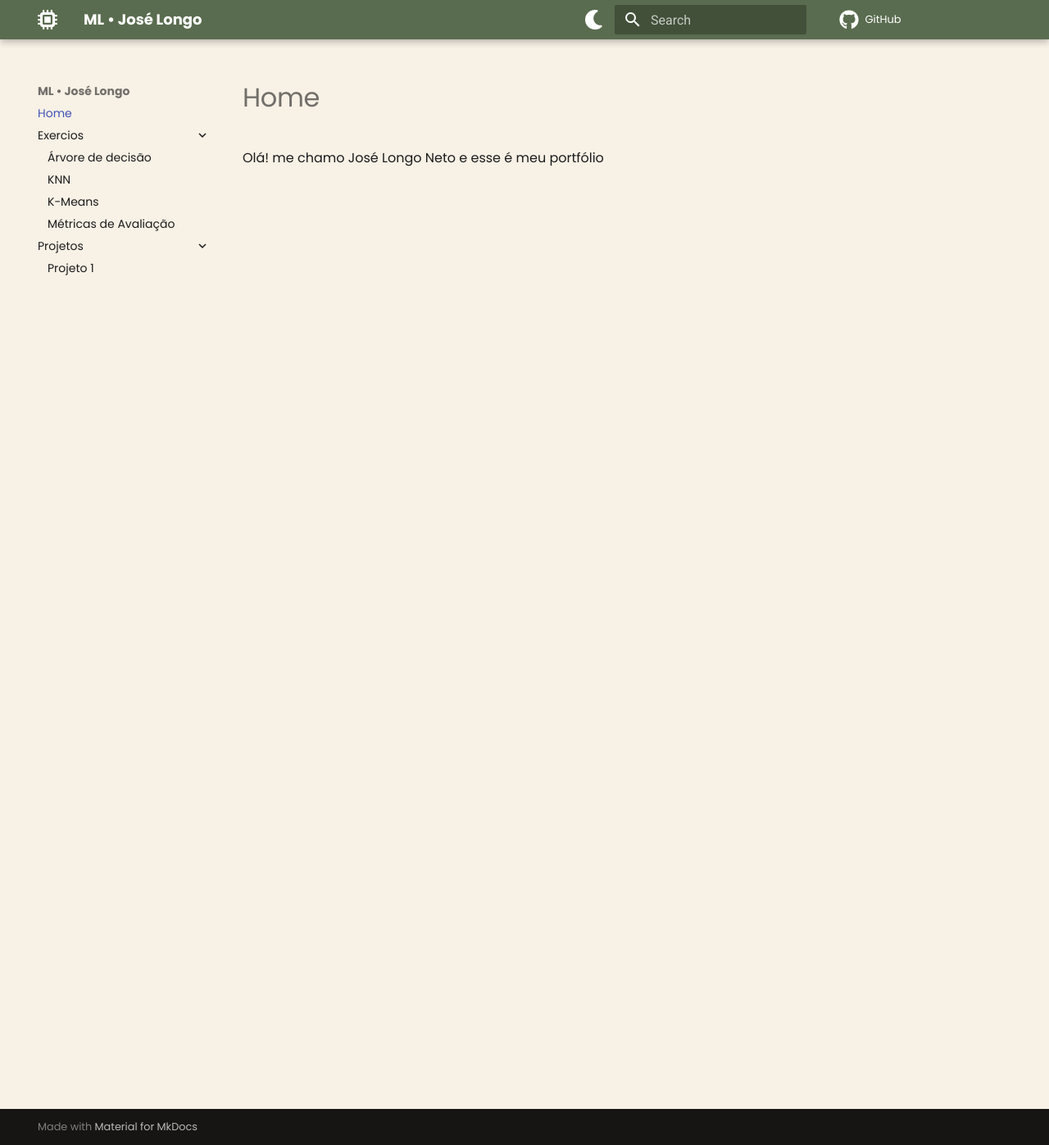
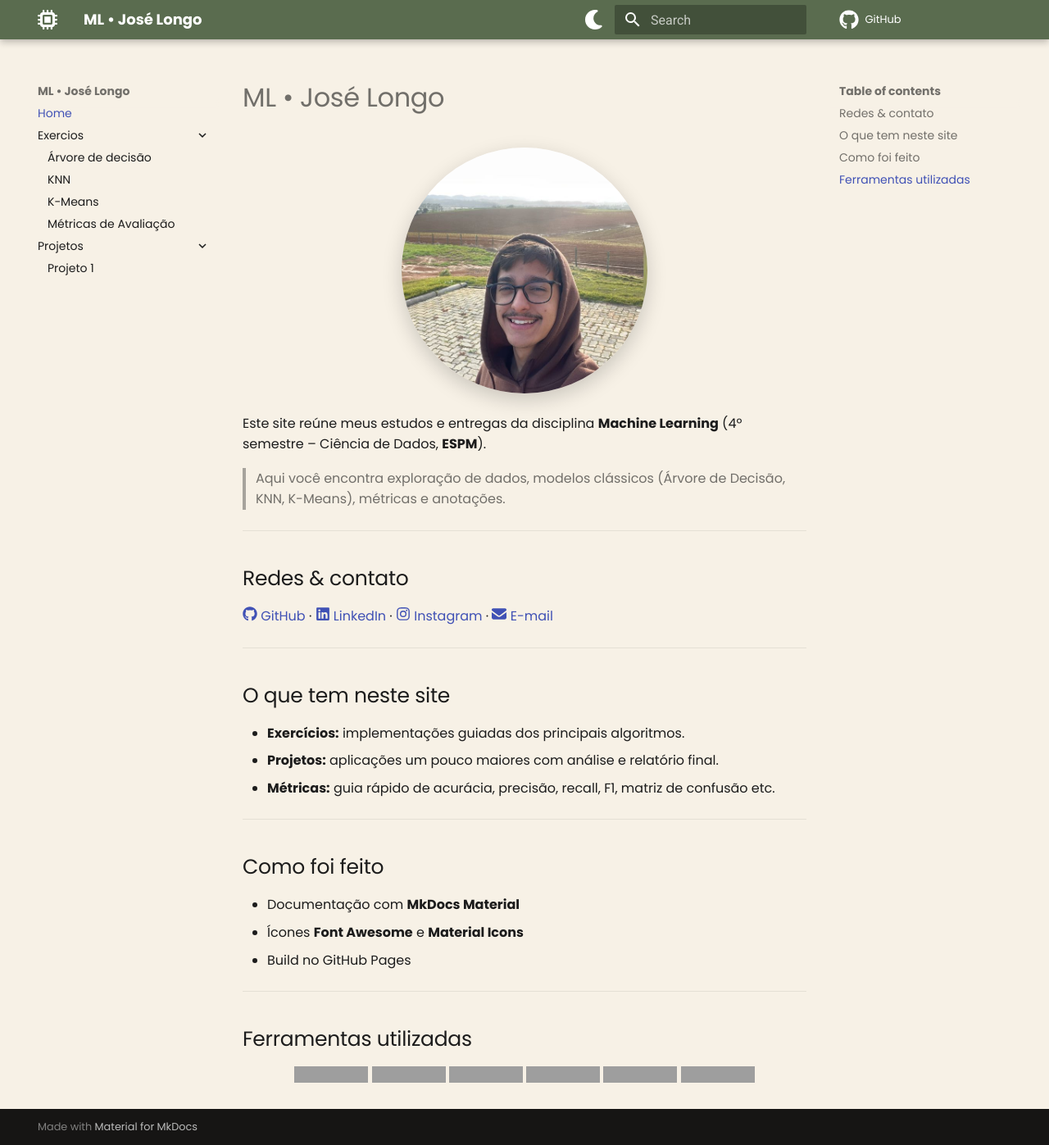
Before and after one commit to Jose-Longo-A/Machine-Learning, an MkDocs documentation site: the page built from docs/index.md, in a window 1280 px wide and 1397 px high. Shown: the whole window at 82% size. Built offline with MkDocs 1.6.1 and Material for MkDocs 9.7.7, drawn with Linux system fonts in a browser that asks for light colours; comment, search, counter and statistics services are not loaded; grey boxes are pictures that could not be loaded.

Commit message:
Página Home
Atualizei e melhorei a página Home

```diff
--- a/docs/index.md
+++ b/docs/index.md
@@ -1 +1,58 @@
-Olá! me chamo José Longo Neto e esse é meu portfólio
+# ML • José Longo
+
+<p align="center">
+  <img src="assets/images/eufoto.jpeg" alt="José Longo" width="300" style="border-radius:50%; box-shadow:0 8px 24px rgba(0,0,0,.18);" />
+</p>
+
+ Este site reúne meus estudos e entregas da disciplina **Machine Learning** (4º semestre – Ciência de Dados, **ESPM**).
+> Aqui você encontra exploração de dados, modelos clássicos (Árvore de Decisão, KNN, K-Means), métricas e anotações.
+
+---
+
+## Redes & contato
+
+[:fontawesome-brands-github: GitHub](https://github.com/Jose-Longo-A){ target=_blank } ·
+[:fontawesome-brands-linkedin: LinkedIn](https://www.linkedin.com/in/SEU-LINK){ target=_blank } ·
+[:fontawesome-brands-instagram: Instagram](https://www.instagram.com/SEU-USER){ target=_blank } ·
+[:fontawesome-solid-envelope: E-mail](mailto:SEU-EMAIL@dominio.com)
+
+---
+
+## O que tem neste site
+
+- **Exercícios:** implementações guiadas dos principais algoritmos.
+- **Projetos:** aplicações um pouco maiores com análise e relatório final.
+- **Métricas:** guia rápido de acurácia, precisão, recall, F1, matriz de confusão etc.
+
+---
+
+## Como foi feito
+
+- Documentação com **MkDocs Material**
+- Ícones **Font Awesome** e **Material Icons**
+- Build no GitHub Pages
+
+---
+
+## Ferramentas utilizadas
+
+<p align="center">
+  <a href="https://www.python.org/" target="_blank">
+    <img alt="Python" src="https://img.shields.io/badge/Python-3.11+-5A6C4F?logo=python&logoColor=white" />
+  </a>
+  <a href="https://pandas.pydata.org/" target="_blank">
+    <img alt="Pandas" src="https://img.shields.io/badge/Pandas-2.2-150458?logo=pandas&logoColor=white" />
+  </a>
+  <a href="https://numpy.org/" target="_blank">
+    <img alt="NumPy" src="https://img.shields.io/badge/NumPy-1.26-013243?logo=numpy&logoColor=white" />
+  </a>
+  <a href="https://scikit-learn.org/" target="_blank">
+    <img alt="scikit-learn" src="https://img.shields.io/badge/scikit--learn-1.5-FF9F1C?logo=scikitlearn&logoColor=white" />
+  </a>
+  <a href="https://matplotlib.org/" target="_blank">
+    <img alt="Matplotlib" src="https://img.shields.io/badge/Matplotlib-3.9-11557C?logo=matplotlib&logoColor=white" />
+  </a>
+  <a href="https://squidfunk.github.io/mkdocs-material/" target="_blank">
+    <img alt="MkDocs Material" src="https://img.shields.io/badge/MkDocs_Material-Theme-7D5BA6?logo=mdbook&logoColor=white" />
+  </a>
+</p>
```
Also changed, not shown: docs/assets/images/eufoto.jpeg (added).
